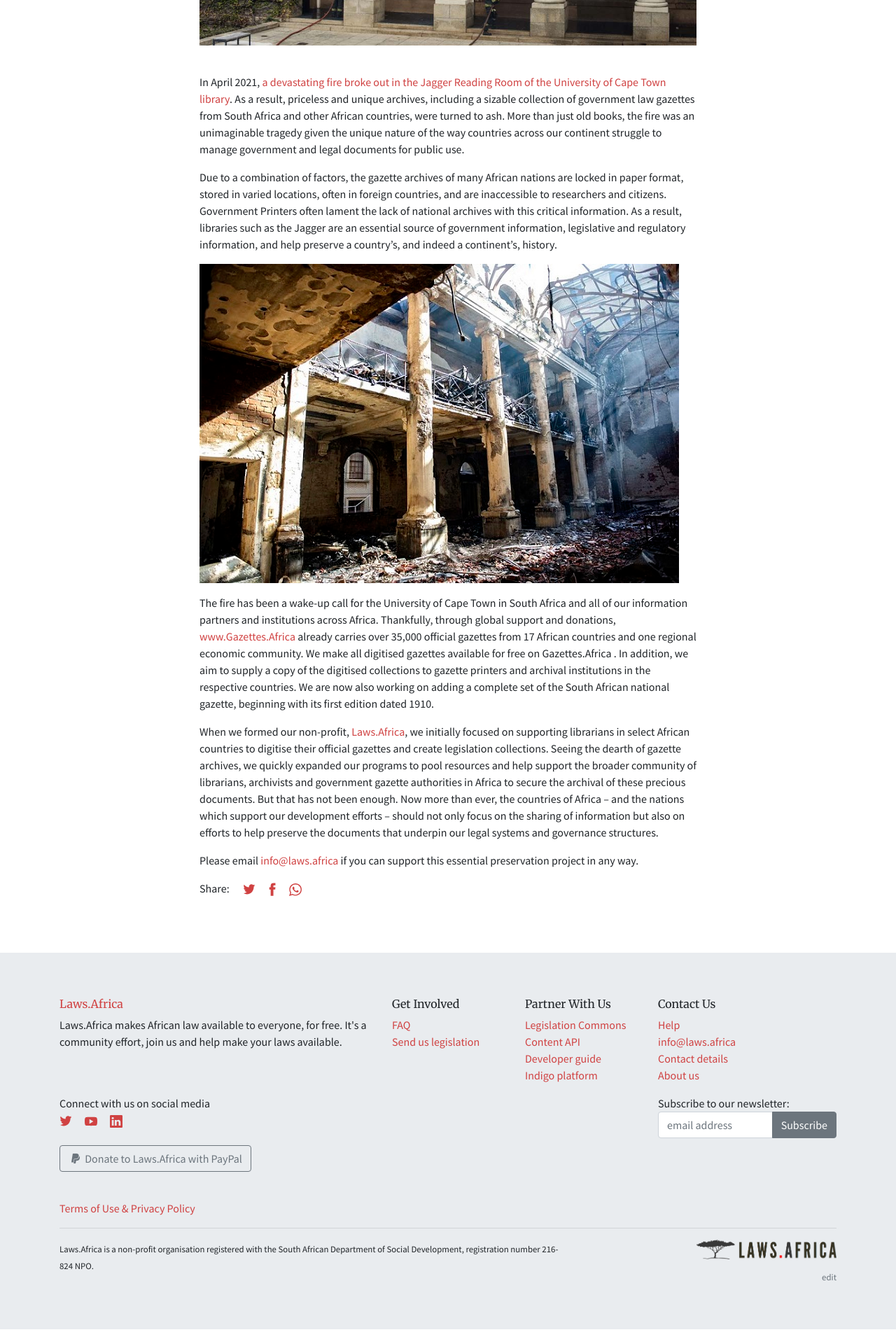
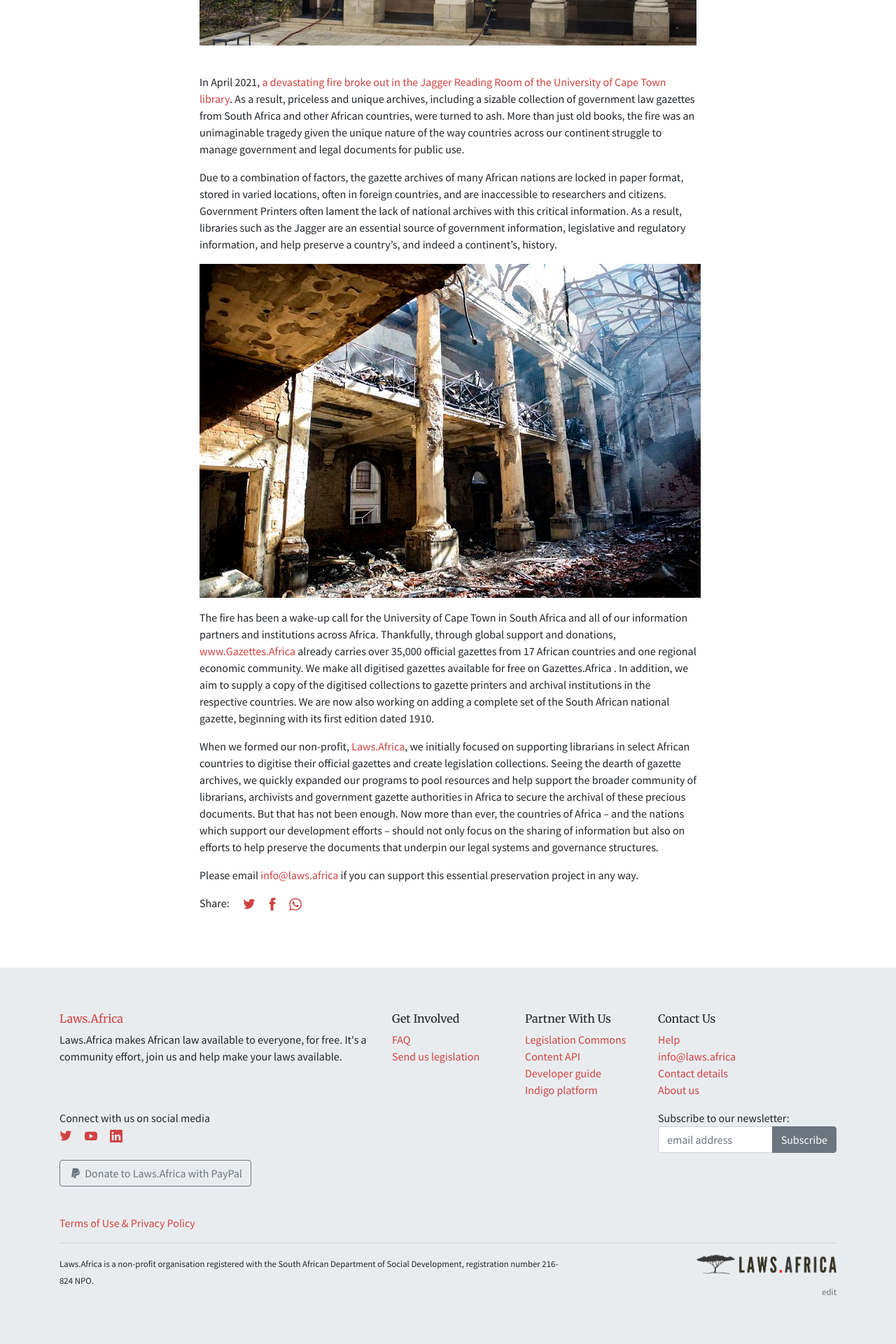
Before and after one commit to laws-africa/laws-africa.github.io, a Jekyll site: the page built from _posts/2021-07-07-from-the-ashes-an-african-preservation-imperative.markdown, in a window 1280 px wide. Shown: the part 662-2582 px from the top of the page at 70% size. Built offline with Jekyll 4.4.1, drawn with Linux system fonts in a browser that asks for light colours; nearby versions of some CDN libraries; before the commit the page ends 2561 px from its top, so only the background shows below that.

Commit message:
Updated From The Ashes An African Preservation Imperative

```diff
--- a/_posts/2021-07-07-from-the-ashes-an-african-preservation-imperative.markdown
+++ b/_posts/2021-07-07-from-the-ashes-an-african-preservation-imperative.markdown
@@ -14,7 +14,7 @@
 
 Due to a combination of factors, the gazette archives of many African nations are locked in paper format, stored in varied locations, often in foreign countries, and are inaccessible to researchers and citizens. Government Printers often lament the lack of national archives with this critical information.  As a result, libraries such as the Jagger are an essential source of government information, legislative and regulatory information, and help preserve a country’s, and indeed a continent’s, history.
 
-![inside_14_1-997945.jpg](/uploads/inside_14_1-997945.jpg)
+![inside_14_2.jpg](/uploads/inside_14_2.jpg)
 
 The fire has been a wake-up call for the University of Cape Town in South Africa and all of our information partners and institutions across Africa. Thankfully, through global support and donations,  [www.Gazettes.Africa](https://gazettes.africa/) already carries over 35,000 official gazettes from 17 African countries and one regional economic community. We make all digitised gazettes available for free on Gazettes.Africa . In addition, we aim to supply a copy of the digitised collections to gazette printers and archival institutions in the respective countries. We are now also working on adding a complete set of the South African national gazette, beginning with its first edition dated 1910.
 
```
